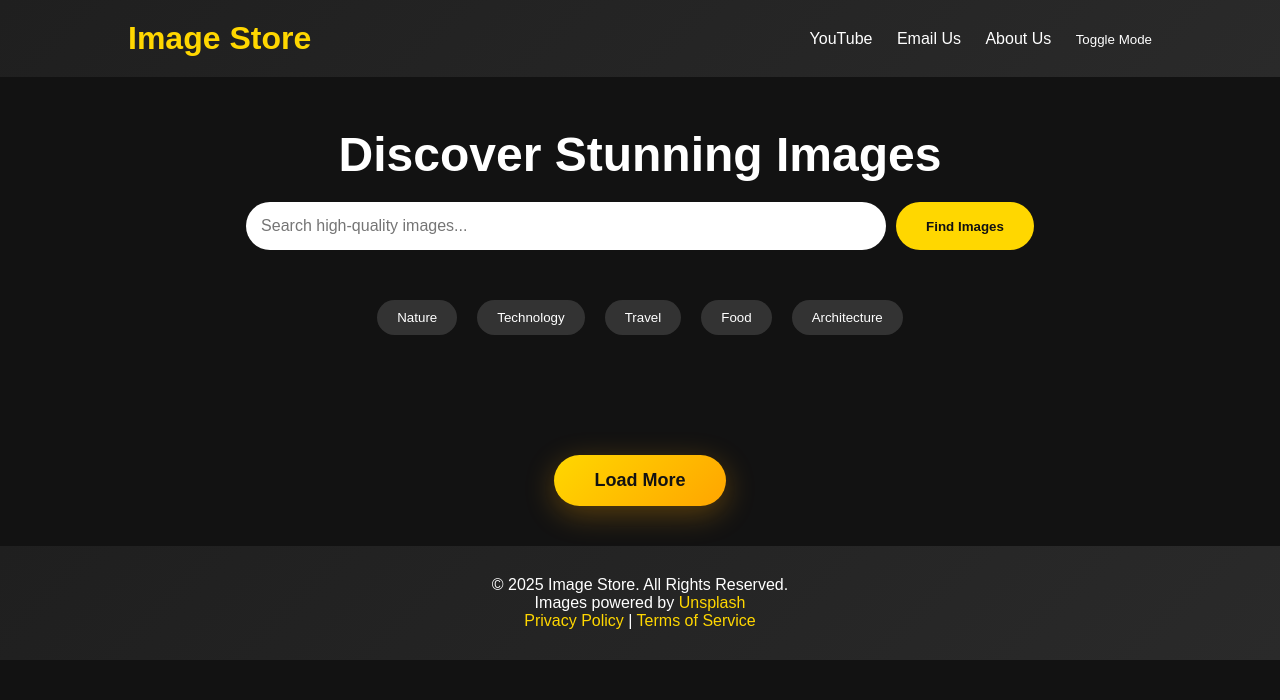
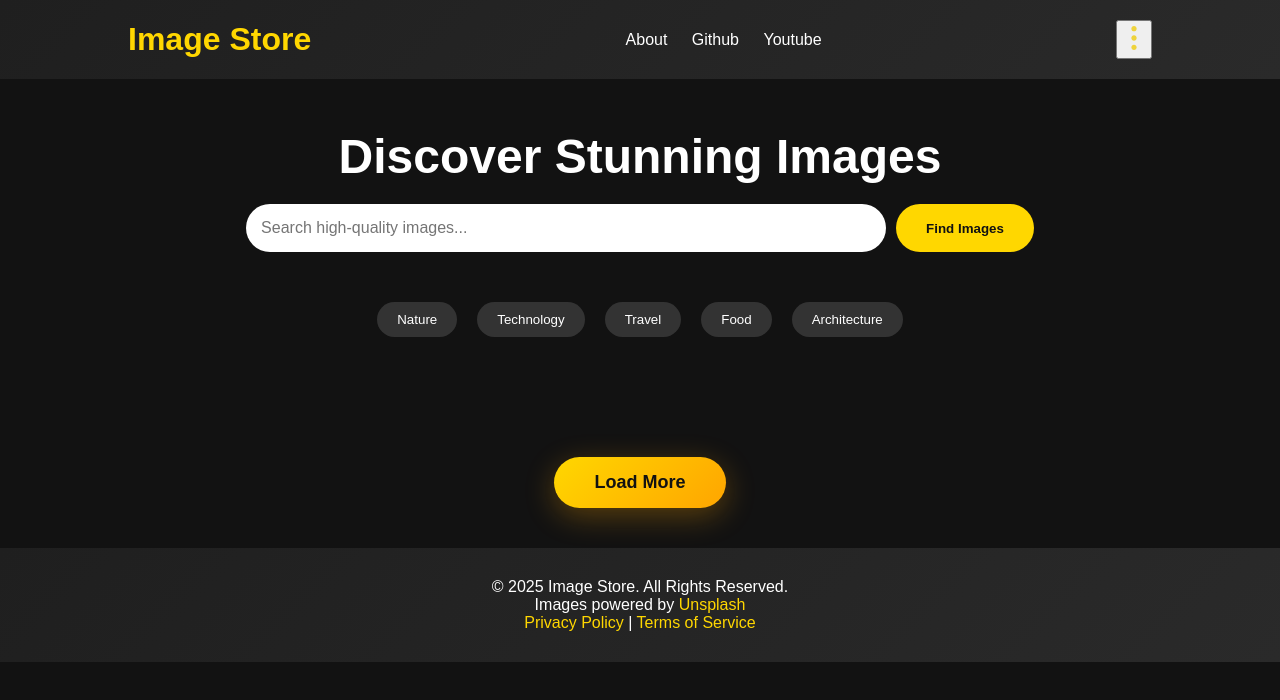
Before and after one commit to aanshulll/Image-store, a plain HTML site: page index.html in a window 1280 px wide. Drawn offline with Linux system fonts and the light colour scheme; no server answers.

Commit message:
Update index.html

```diff
--- a/index.html
+++ b/index.html
@@ -13,13 +13,19 @@
     <nav class="nav">
         <div class="logo">Image Store</div>
         <div class="links">
-            <a href="#">YouTube</a>
-            <a href="#">Email Us</a>
-            <a href="#">About Us</a>
-            <button id="themeToggle">Toggle Mode</button>
+            <a href="#footer">About</a>
+            <a href="https://github.com/aanshulll/Image-store">Github</a>
+            <a href="https://www.youtube.com/@pixelgyaan">Youtube</a>
         </div>
+
+            <button class="menu"> <svg xmlns="http://www.w3.org/2000/svg" viewBox="0 0 24 24" width="32" height="32" fill="rgba(238,211,61,1)"><path fill="none" d="M0 0h24v24H0z"></path><path d="M12 3C10.9 3 10 3.9 10 5C10 6.1 10.9 7 12 7C13.1 7 14 6.1 14 5C14 3.9 13.1 3 12 3ZM12 17C10.9 17 10 17.9 10 19C10 20.1 10.9 21 12 21C13.1 21 14 20.1 14 19C14 17.9 13.1 17 12 17ZM12 10C10.9 10 10 10.9 10 12C10 13.1 10.9 14 12 14C13.1 14 14 13.1 14 12C14 10.9 13.1 10 12 10Z"></path></svg> </button>
+
     </nav>
-
+    <div class="menu-items" style="display: none;">
+        <a href="#footer">About</a>
+        <a href="https://github.com/aanshulll/Image-store">Github</a>
+        <a href="https://www.youtube.com/@pixelgyaan">Youtube</a>
+    </div>
     <!-- Hero Section with Search -->
     <header class="hero">
         <h1>Discover Stunning Images</h1>
@@ -53,7 +59,7 @@
     </div>
 
     <!-- Footer -->
-    <footer class="footer">
+    <footer class="footer" id="footer">
         <p>&copy; 2025 Image Store. All Rights Reserved.</p>
         <p>Images powered by <a href="https://unsplash.com" target="_blank">Unsplash</a></p>
         <p><a href="#">Privacy Policy</a> | <a href="#">Terms of Service</a></p>
```
